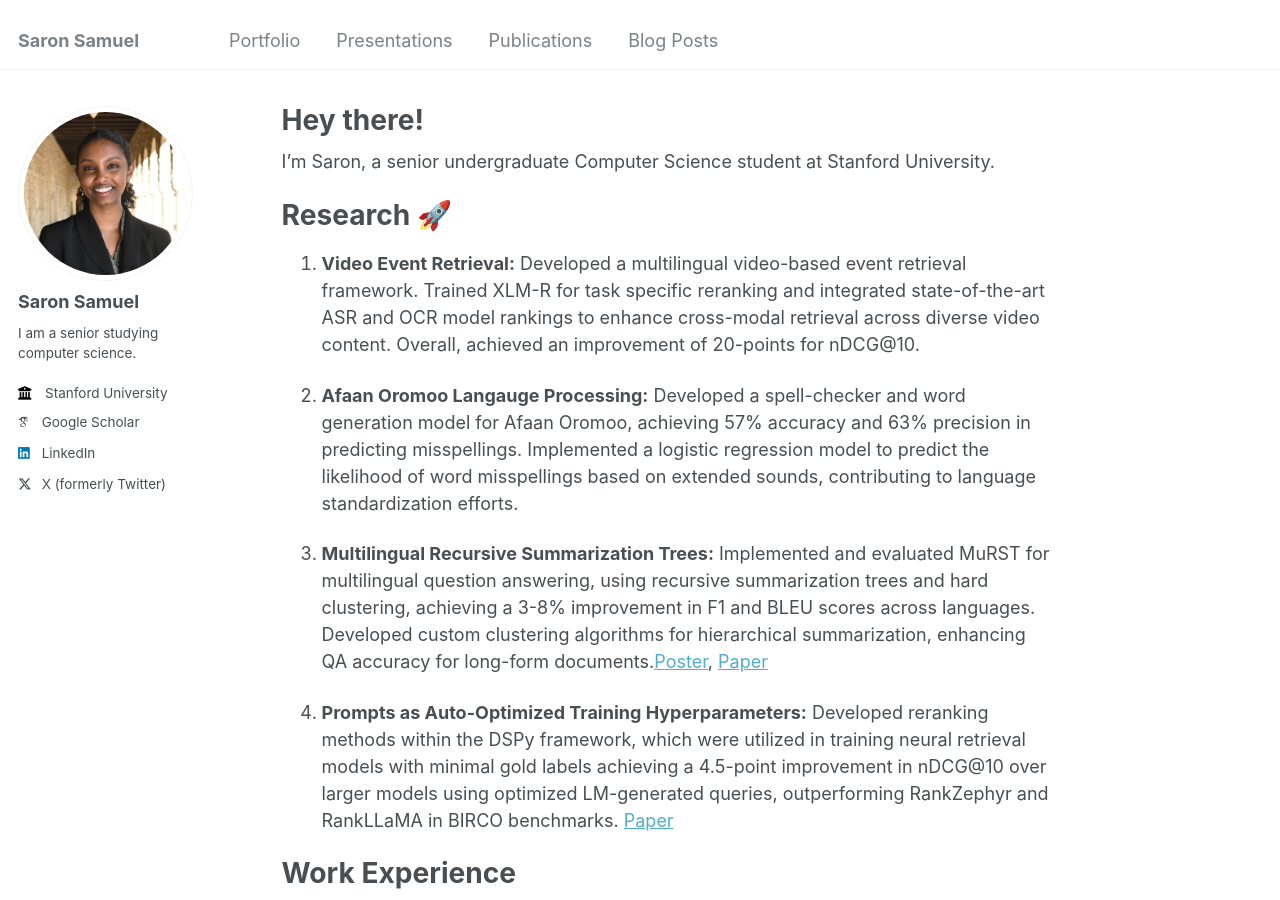
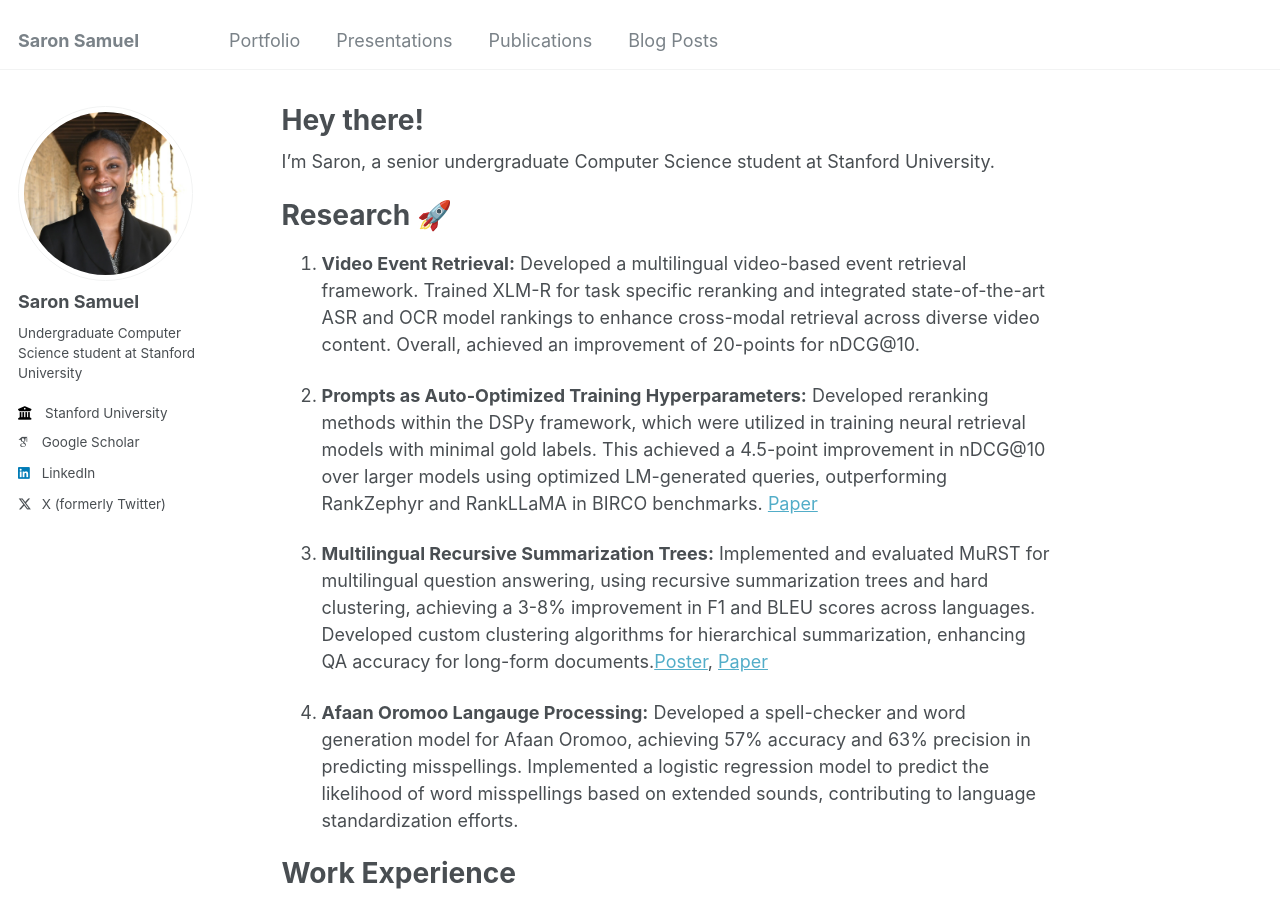
Before and after one commit to saronsamuel/saronsamuel.github.io, a Jekyll site: the page built from _pages/about.md, in a window 1280 px wide and 900 px high. Built offline with Jekyll 4.4.1, drawn with Linux system fonts in a browser that asks for light colours; some web fonts are replaced.

Commit message:
updating info

```diff
--- a/_config.yml
+++ b/_config.yml
@@ -24,7 +24,7 @@ author:
   avatar           : "profile.png"
   name             : "Saron Samuel"
   pronouns         : # example: "she/her"
-  bio              : "I am a senior studying computer science."
+  bio              : "Undergraduate Computer Science student at Stanford University"
   location         : #
   employer         : "Stanford University"
   uri              : # URL
--- a/_pages/about.md
+++ b/_pages/about.md
@@ -16,14 +16,14 @@ Research 🚀
 1. **Video Event Retrieval:**
 Developed a multilingual video-based event retrieval framework. Trained XLM-R for task specific reranking and integrated state-of-the-art ASR and OCR model rankings to enhance cross-modal retrieval across diverse video content. Overall, achieved an improvement of 20-points for nDCG@10.
 
-2. **Afaan Oromoo Langauge Processing:**
-Developed a spell-checker and word generation model for Afaan Oromoo, achieving 57% accuracy and 63% precision in predicting misspellings. Implemented a logistic regression model to predict the likelihood of word misspellings based on extended sounds, contributing to language standardization efforts.
+2. **Prompts as Auto-Optimized Training Hyperparameters:**
+Developed reranking methods within the DSPy framework, which were utilized in training neural retrieval models with minimal gold labels. This achieved a 4.5-point improvement in nDCG@10 over larger models using optimized LM-generated queries, outperforming RankZephyr and RankLLaMA in BIRCO benchmarks. [Paper](https://arxiv.org/pdf/2406.11706)
 
 3. **Multilingual Recursive Summarization Trees:**
 Implemented and evaluated MuRST for multilingual question answering, using recursive summarization trees and hard clustering, achieving a 3-8% improvement in F1 and BLEU scores across languages. Developed custom clustering algorithms for hierarchical summarization, enhancing QA accuracy for long-form documents.[Poster](https://drive.google.com/file/d/1XpTWYwMf4o6yhPb7HFD-jliCH-PW55jv/view?usp=sharing), [Paper](https://web.stanford.edu/class/cs224n/final-reports/256987799.pdf)
 
-4. **Prompts as Auto-Optimized Training Hyperparameters:**
-Developed reranking methods within the DSPy framework, which were utilized in training neural retrieval models with minimal gold labels achieving a 4.5-point improvement in nDCG@10 over larger models using optimized LM-generated queries, outperforming RankZephyr and RankLLaMA in BIRCO benchmarks. [Paper](https://arxiv.org/pdf/2406.11706)
+4. **Afaan Oromoo Langauge Processing:**
+Developed a spell-checker and word generation model for Afaan Oromoo, achieving 57% accuracy and 63% precision in predicting misspellings. Implemented a logistic regression model to predict the likelihood of word misspellings based on extended sounds, contributing to language standardization efforts.
 
 Work Experience
 ======
```
